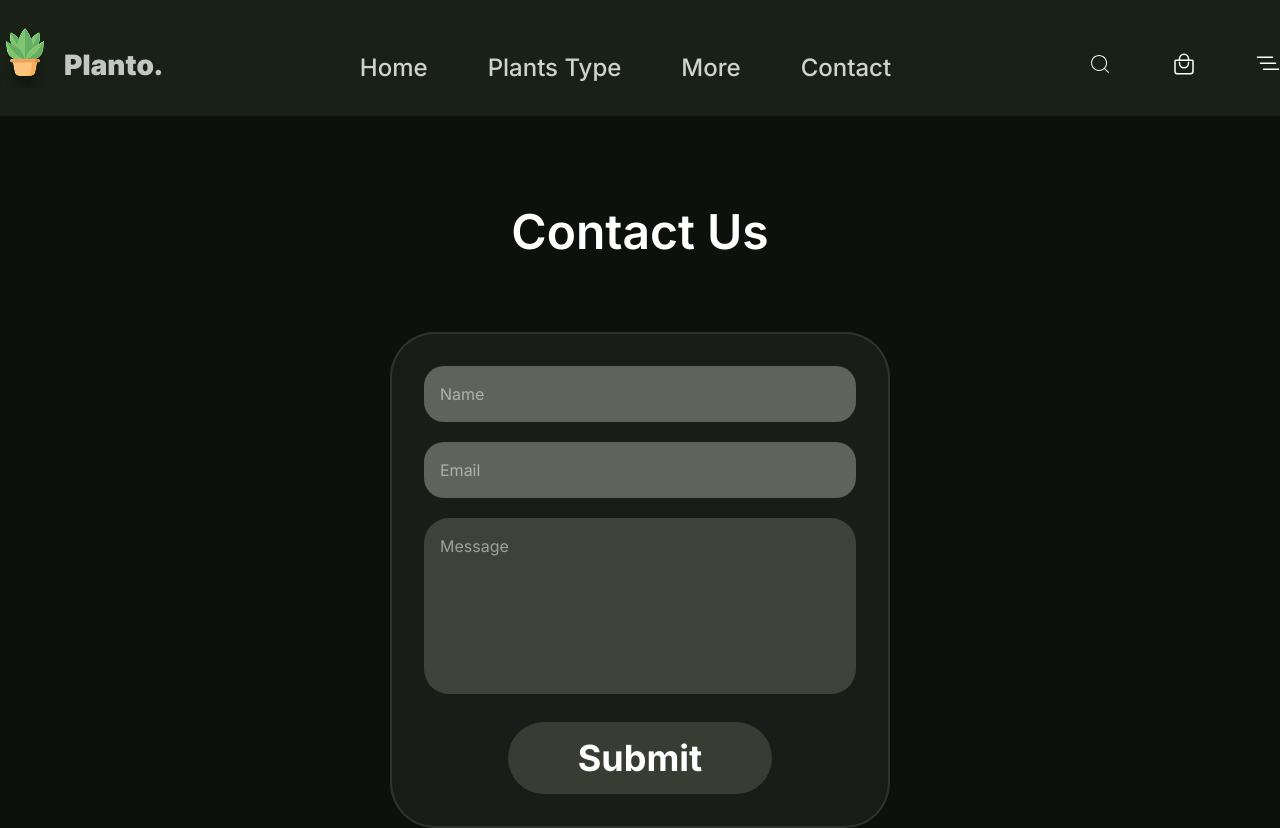
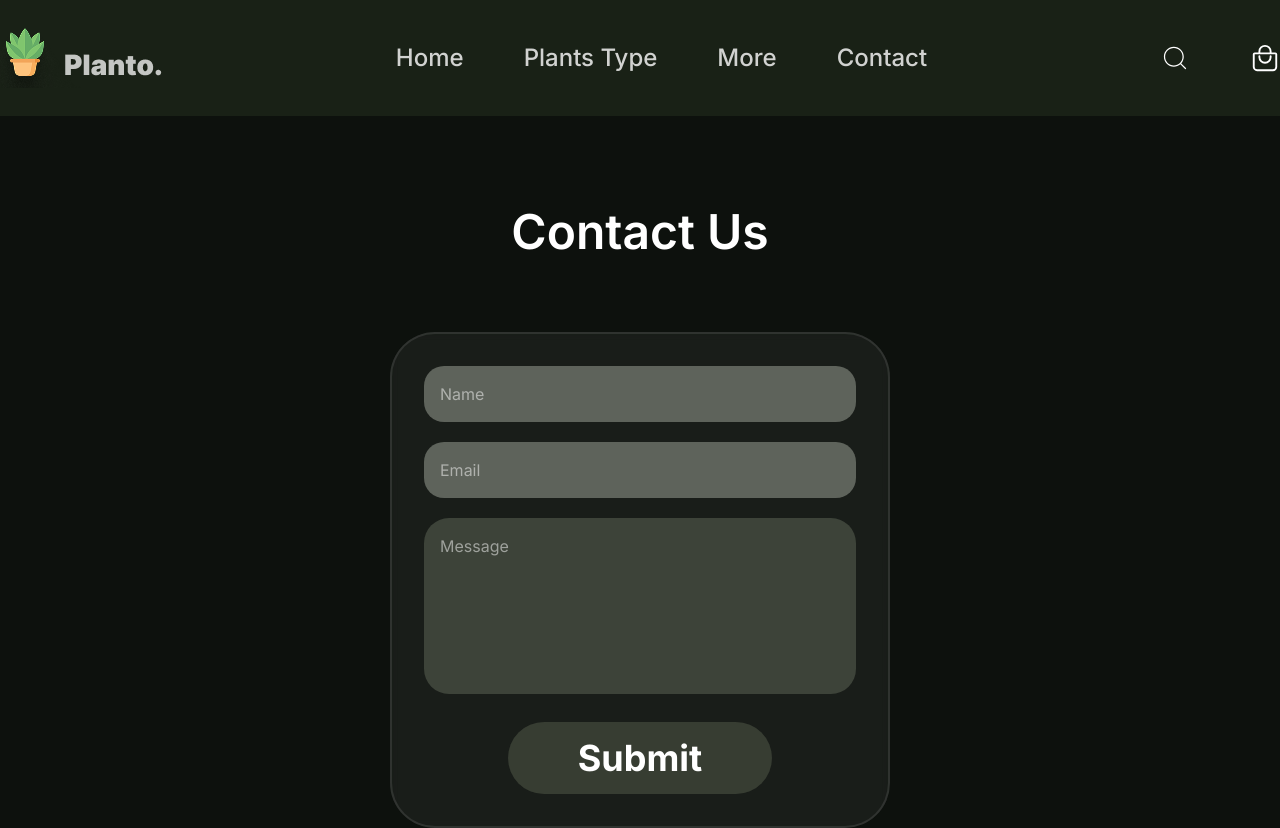
Before and after one commit to mesbaulrafi/planto, a React (Vite) app: page /Contact in a window 1280 px wide. Shown: the top 828 px of the page. Built offline with nearby package versions, Linux system fonts and the light colour scheme.

Commit message:
feact : responsiv navbar

```diff
--- a/src/components/Topproduct.jsx
+++ b/src/components/Topproduct.jsx
@@ -2,7 +2,7 @@ import React from "react";
 import Images from "./Images";
 import Button from "./Button";
 import { IoBagHandleSharp } from "react-icons/io5";
-import Conteinar from "./Conteinar";
+import Container from "./Container";
 
 const Topproduct = ({
   productImg,
@@ -12,7 +12,7 @@ const Topproduct = ({
 }) => {
   return (
     <>
-      <Conteinar>
+      <Container>
         <div className="my-5 border-2 border-white/10  p-8 rounded-[151px] bg-white/5 backdrop-blur-[5px] ">
           <div className="flex justify-end relative">
             <div className="">
@@ -36,7 +36,7 @@ const Topproduct = ({
             </div>
           </div>
         </div>
-      </Conteinar>
+      </Container>
     </>
   );
 };
--- a/src/components/layouts/Header.jsx
+++ b/src/components/layouts/Header.jsx
@@ -1,4 +1,4 @@
-import React from "react";
+import React, { useState } from "react";
 import Images from "../Images";
 import Logo from "/src/assets/Logo.png";
 import Container from "../Container";
@@ -6,34 +6,91 @@ import { Link } from "react-router-dom";
 import { CiSearch } from "react-icons/ci";
 import { IoBagHandleOutline } from "react-icons/io5";
 import { BsListNested } from "react-icons/bs";
-
-
-
-
+import { RxCross2 } from "react-icons/rx"; // Menu close korar icon (Optional kintu bhalo)
 
 const Header = () => {
+  // Mobile menu toggle korar state
+  const [isOpen, setIsOpen] = useState(false);
+
+  const navLinks = [
+    { name: "Home", path: "/" },
+    { name: "Plants Type", path: "/PlantsType" },
+    { name: "More", path: "/more" },
+    { name: "Contact", path: "/Contact" },
+  ];
+
   return (
-    <header className="py-7">
+    <header className="py-7 relative bg-transparent w-full z-50">
       <Container>
-        <div className="flex justify-between">
-          <div className="">
-           <Link to={'/'}><Images imgSrc={Logo} className={''}/></Link>
+        <div className="flex justify-between items-center">
+
+          {/* Logo Section */}
+          <div className="relative z-50">
+            <Link to={'/'}>
+              <Images imgSrc={Logo} className="w-full" />
+            </Link>
           </div>
-          <div className="pt-6 ">
+
+          {/* Desktop Navigation (Visible only on lg and up) */}
+          <nav className="hidden lg:block">
             <ul className="flex gap-x-15">
-              <Link to={'/'}><li className="text-2xl font-medium text-white opacity-80 hover:text-emerald-400">Home</li></Link>
-              <Link to={'/PlantsType'}><li className="text-2xl font-medium text-white opacity-80 hover:text-emerald-400">Plants Type</li></Link>
-              <Link to={'/more'}><li className="text-2xl font-medium text-white opacity-80 hover:text-emerald-400">More</li></Link>
-              <Link to={'/Contact'}><li className="text-2xl font-medium text-white opacity-80 hover:text-emerald-400">Contact</li></Link>
+              {navLinks.map((link, index) => (
+                <li key={index}>
+                  <Link
+                    to={link.path}
+                    className="text-2xl font-medium text-white opacity-80 hover:text-emerald-400 transition-all duration-300"
+                  >
+                    {link.name}
+                  </Link>
+                </li>
+              ))}
             </ul>
+          </nav>
+
+          {/* Icons Section */}
+          <div className="flex items-center gap-x-6 lg:gap-x-15">
+            {/* Search & Bag - Hidden on Mobile/Tablet, Visible on LG */}
+            <button className="hidden lg:block text-white text-3xl font-bold hover:text-emerald-300 transition-colors">
+              <CiSearch />
+            </button>
+            <button className="hidden lg:block text-white text-3xl font-bold hover:text-emerald-300 transition-colors">
+              <IoBagHandleOutline />
+            </button>
+
+            {/* Mobile Menu Toggle Icon (Hidden on LG) */}
+            <button
+              onClick={() => setIsOpen(!isOpen)}
+              className="lg:hidden text-white text-3xl font-bold hover:text-emerald-300 transition-all z-50"
+            >
+              {isOpen ? <RxCross2 /> : <BsListNested />}
+            </button>
           </div>
-          <div className="pt-6 ">
-            <div className="flex gap-x-15">
-              <i className="text-white text-2xl font-bold  hover:text-emerald-300"><CiSearch /></i>
-              <i className="text-white text-2xl font-bold  hover:text-emerald-300"><IoBagHandleOutline /></i>
-              <i className="text-white text-2xl font-bold  hover:text-emerald-300"><BsListNested /></i>
+        </div>
+
+        {/* Mobile Sidebar/Menu */}
+        <div className={`
+          fixed top-0 left-0 h-screen w-full bg-slate-900/95 flex flex-col items-center justify-center gap-y-8 transition-all duration-500 lg:hidden
+          ${isOpen ? "translate-y-0 opacity-100" : "-translate-y-full opacity-0"}
+        `}>
+          <ul className="text-center flex flex-col gap-y-6">
+            {navLinks.map((link, index) => (
+              <li key={index}>
+                <Link
+                  to={link.path}
+                  onClick={() => setIsOpen(false)}
+                  className="text-3xl font-semibold text-white hover:text-emerald-400 block p-2"
+                >
+                  {link.name}
+                </Link>
+              </li>
+            ))}
+
+            {/* Mobile View te Search ar Bag jodi chao ekhane rakhte paro, nile bad dite paro */}
+            <div className="flex gap-x-10 justify-center mt-6 text-white text-3xl">
+               <CiSearch onClick={() => setIsOpen(false)} />
+               <IoBagHandleOutline onClick={() => setIsOpen(false)} />
             </div>
-          </div>
+          </ul>
         </div>
       </Container>
     </header>
```
